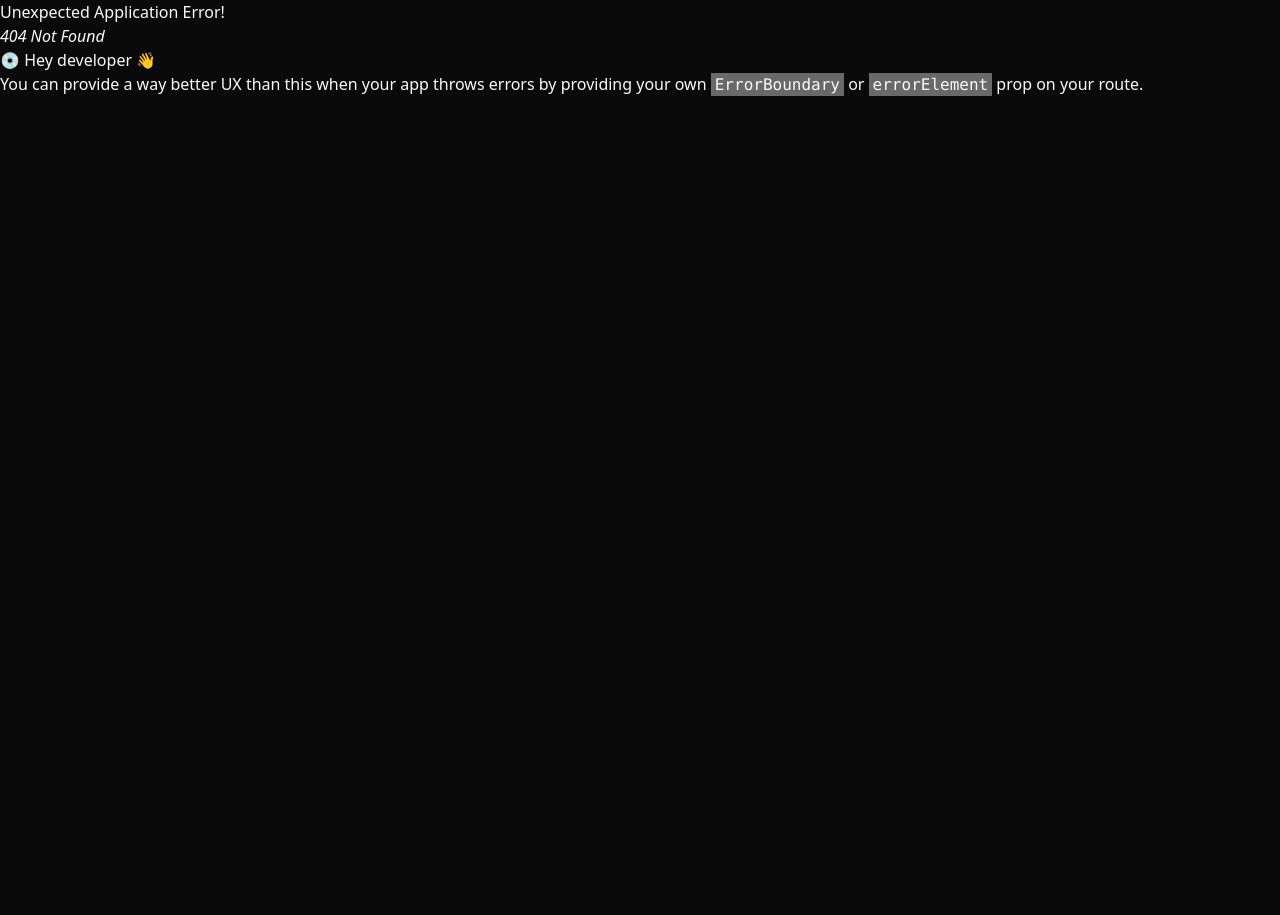
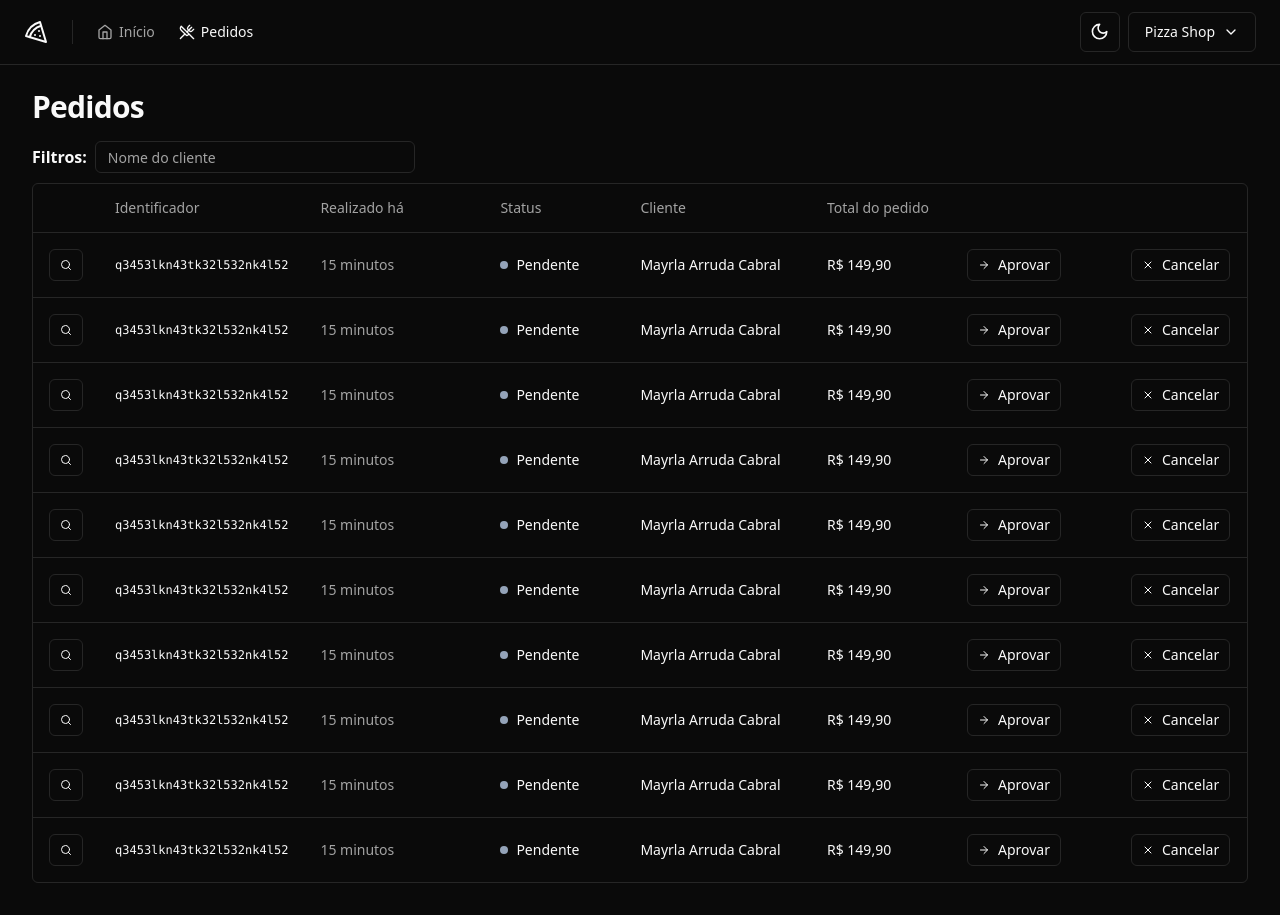
Before and after one commit to samuel-cabral/pizzashop-web, a React app: page /orders in a window 1280 px wide. Before the commit this address had no page. Before the commit the page ends 800 px from the top, so only its background shows below. Built offline with nearby package versions, Linux system fonts and the light colour scheme; the HTML template or start-up script is replaced by a standard one.

Commit message:
feat: orders page

```diff
--- a/src/components/ui/button.tsx
+++ b/src/components/ui/button.tsx
@@ -1,6 +1,6 @@
-import * as React from 'react'
 import { Slot } from '@radix-ui/react-slot'
 import { cva, type VariantProps } from 'class-variance-authority'
+import * as React from 'react'
 
 import { cn } from '@/lib/utils'
 
@@ -22,6 +22,7 @@
       size: {
         default: 'h-10 px-4 py-2',
         sm: 'h-9 rounded-md px-3',
+        xs: 'h-8 rounded-md px-2.5',
         lg: 'h-11 rounded-md px-8',
         icon: 'h-10 w-10',
       },
--- /dev/null
+++ b/src/components/ui/table.tsx
@@ -0,0 +1,117 @@
+import * as React from 'react'
+
+import { cn } from '@/lib/utils'
+
+const Table = React.forwardRef<
+  HTMLTableElement,
+  React.HTMLAttributes<HTMLTableElement>
+>(({ className, ...props }, ref) => (
+  <div className="relative w-full overflow-auto">
+    <table
+      ref={ref}
+      className={cn('w-full caption-bottom text-sm', className)}
+      {...props}
+    />
+  </div>
+))
+Table.displayName = 'Table'
+
+const TableHeader = React.forwardRef<
+  HTMLTableSectionElement,
+  React.HTMLAttributes<HTMLTableSectionElement>
+>(({ className, ...props }, ref) => (
+  <thead ref={ref} className={cn('[&_tr]:border-b', className)} {...props} />
+))
+TableHeader.displayName = 'TableHeader'
+
+const TableBody = React.forwardRef<
+  HTMLTableSectionElement,
+  React.HTMLAttributes<HTMLTableSectionElement>
+>(({ className, ...props }, ref) => (
+  <tbody
+    ref={ref}
+    className={cn('[&_tr:last-child]:border-0', className)}
+    {...props}
+  />
+))
+TableBody.displayName = 'TableBody'
+
+const TableFooter = React.forwardRef<
+  HTMLTableSectionElement,
+  React.HTMLAttributes<HTMLTableSectionElement>
+>(({ className, ...props }, ref) => (
+  <tfoot
+    ref={ref}
+    className={cn(
+      'border-t bg-muted/50 font-medium [&>tr]:last:border-b-0',
+      className,
+    )}
+    {...props}
+  />
+))
+TableFooter.displayName = 'TableFooter'
+
+const TableRow = React.forwardRef<
+  HTMLTableRowElement,
+  React.HTMLAttributes<HTMLTableRowElement>
+>(({ className, ...props }, ref) => (
+  <tr
+    ref={ref}
+    className={cn(
+      'border-b transition-colors hover:bg-muted/50 data-[state=selected]:bg-muted',
+      className,
+    )}
+    {...props}
+  />
+))
+TableRow.displayName = 'TableRow'
+
+const TableHead = React.forwardRef<
+  HTMLTableCellElement,
+  React.ThHTMLAttributes<HTMLTableCellElement>
+>(({ className, ...props }, ref) => (
+  <th
+    ref={ref}
+    className={cn(
+      'h-12 px-4 text-left align-middle font-medium text-muted-foreground [&:has([role=checkbox])]:pr-0',
+      className,
+    )}
+    {...props}
+  />
+))
+TableHead.displayName = 'TableHead'
+
+const TableCell = React.forwardRef<
+  HTMLTableCellElement,
+  React.TdHTMLAttributes<HTMLTableCellElement>
+>(({ className, ...props }, ref) => (
+  <td
+    ref={ref}
+    className={cn('p-4 align-middle [&:has([role=checkbox])]:pr-0', className)}
+    {...props}
+  />
+))
+TableCell.displayName = 'TableCell'
+
+const TableCaption = React.forwardRef<
+  HTMLTableCaptionElement,
+  React.HTMLAttributes<HTMLTableCaptionElement>
+>(({ className, ...props }, ref) => (
+  <caption
+    ref={ref}
+    className={cn('mt-4 text-sm text-muted-foreground', className)}
+    {...props}
+  />
+))
+TableCaption.displayName = 'TableCaption'
+
+export {
+  Table,
+  TableHeader,
+  TableBody,
+  TableFooter,
+  TableHead,
+  TableRow,
+  TableCell,
+  TableCaption,
+}
--- /dev/null
+++ b/src/pages/app/orders/orders.tsx
@@ -0,0 +1,87 @@
+import { ArrowRight, Search, X } from 'lucide-react'
+import { Helmet } from 'react-helmet-async'
+
+import { Button } from '@/components/ui/button'
+import { Input } from '@/components/ui/input'
+import {
+  Table,
+  TableBody,
+  TableCell,
+  TableHead,
+  TableHeader,
+  TableRow,
+} from '@/components/ui/table'
+
+export function Orders() {
+  return (
+    <>
+      <Helmet title="Pedidos" />
+      <div className="flex flex-col gap-4">
+        <h1 className="text-3xl font-bold tracking-tight">Pedidos</h1>
+      </div>
+      <div className="space-y-2.5">
+        <form className="flex items-center gap-2">
+          <span className="text-small font-semibold">Filtros:</span>
+          <Input placeholder="Nome do cliente" className="h-8 w-[320px]" />
+        </form>
+
+        <div className="rounded-md border">
+          <Table>
+            <TableHeader>
+              <TableRow>
+                <TableHead className="w-[64px]"></TableHead>
+                <TableHead className="w-[140px]">Identificador</TableHead>
+                <TableHead className="w-[180px]">Realizado há</TableHead>
+                <TableHead className="w-[140px]">Status</TableHead>
+                <TableHead>Cliente</TableHead>
+                <TableHead className="w-[140px]">Total do pedido</TableHead>
+                <TableHead className="w-[164px]"></TableHead>
+                <TableHead className="w-[132px]"></TableHead>
+              </TableRow>
+            </TableHeader>
+            <TableBody>
+              {Array.from({ length: 10 }).map((_, index) => (
+                <TableRow key={index}>
+                  <TableCell>
+                    <Button variant="outline" size="xs">
+                      <Search className="h-3 w-3" />
+                      <span className="sr-only">Detalhes do pedido</span>
+                    </Button>
+                  </TableCell>
+                  <TableCell className="font-mono text-xs font-medium">
+                    q3453lkn43tk32l532nk4l52
+                  </TableCell>
+                  <TableCell className="text-muted-foreground">
+                    15 minutos
+                  </TableCell>
+                  <TableCell>
+                    <div className="flex items-center gap-2">
+                      <span className="h-2  w-2 rounded-full bg-slate-400" />
+                      <span>Pendente</span>
+                    </div>
+                  </TableCell>
+                  <TableCell className="font-medium">
+                    Mayrla Arruda Cabral
+                  </TableCell>
+                  <TableCell className="font-medium">R$ 149,90</TableCell>
+                  <TableCell>
+                    <Button variant="outline" size="xs">
+                      <ArrowRight className="mr-2 h-3 w-3" />
+                      Aprovar
+                    </Button>
+                  </TableCell>
+                  <TableCell>
+                    <Button variant="outline" size="xs">
+                      <X className="mr-2 h-3 w-3" />
+                      Cancelar
+                    </Button>
+                  </TableCell>
+                </TableRow>
+              ))}
+            </TableBody>
+          </Table>
+        </div>
+      </div>
+    </>
+  )
+}
--- a/src/routes.tsx
+++ b/src/routes.tsx
@@ -3,6 +3,7 @@
 import { AppLayout } from './pages/_layouts/app'
 import { AuthLayout } from './pages/_layouts/auth'
 import { Dashboard } from './pages/app/dashboard'
+import { Orders } from './pages/app/orders/orders'
 import { SignIn } from './pages/auth/sign-in'
 import { SignUp } from './pages/auth/sign-up'
 
@@ -10,7 +11,10 @@
   {
     path: '/',
     element: <AppLayout />,
-    children: [{ path: '/', element: <Dashboard /> }],
+    children: [
+      { path: '/', element: <Dashboard /> },
+      { path: '/orders', element: <Orders /> },
+    ],
   },
   {
     path: '/',
```
